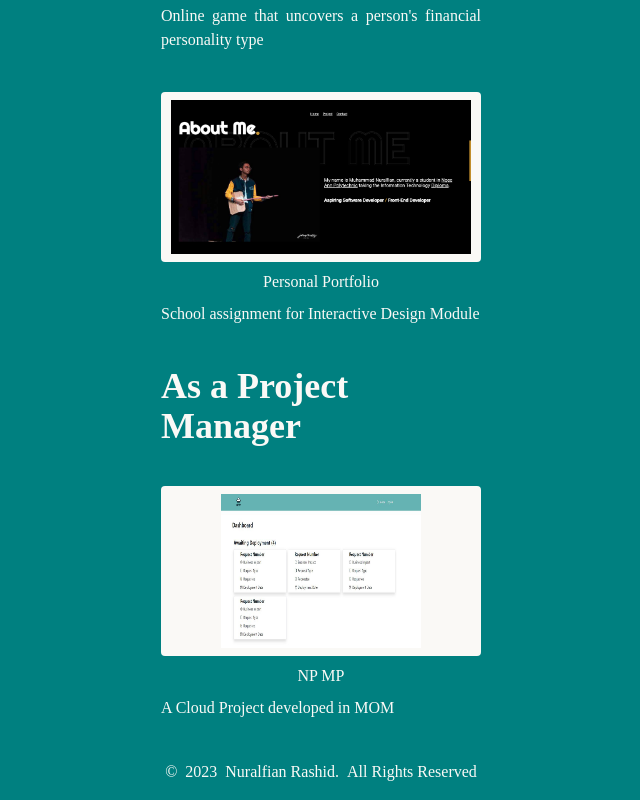
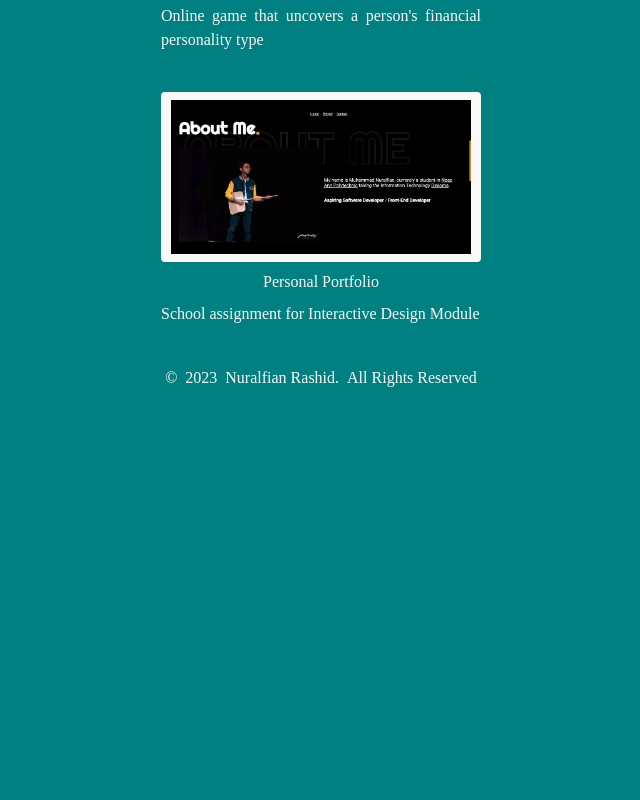
Before and after one commit to alfianlion/Alfian-Portfolio, an Angular app: page /works in a window 1280 px wide. Shown: the part 740-1540 px from the top of the page, without its empty margins (319-959 px from the left). After the commit the page ends 1146 px from the top, so only its background shows below. Built offline with nearby package versions, Linux system fonts and the light colour scheme; a web font is replaced by a local one.

Commit message:
added pictures and remove NPMP works

```diff
--- a/src/page/works/interviewsconnect/interviewsconnect.component.html
+++ b/src/page/works/interviewsconnect/interviewsconnect.component.html
@@ -3,7 +3,7 @@
   <div class="w-md mx-auto">
   <img
     class="rounded-lg"
-    src=""
+    src="./assets/images/interviewsconnect_group_photo.png"
     alt="Interviewsconnect team group picture"
     width="750"
     height="750"
--- a/src/page/works/jigsawme/jigsawme.component.html
+++ b/src/page/works/jigsawme/jigsawme.component.html
@@ -18,7 +18,7 @@
     <span class="bg-slate-700 rounded p-1">Stack</span>
     <span class="p-1">Angular6, Adobe XD, SCSS, Postman</span>
 </div>
-<div class="w-md mx-auto">
+<!--<div class="w-md mx-auto">
 
   <img
     class="rounded-lg"
@@ -28,4 +28,4 @@
     height="750"
   />
   </div>
-</div>
+</div>-->
--- a/src/page/works/works.component.html
+++ b/src/page/works/works.component.html
@@ -51,7 +51,7 @@
       <p>School assignment for Interactive Design Module</p>
     </div>
   </div>
-  <h3 class="text-4xl font-bold w-full">As a Project Manager</h3>
+ <!-- <h3 class="text-4xl font-bold w-full">As a Project Manager</h3>
   <div class="grid grid-cols-1 2xl:grid-cols-2 w-full gap-10">
     <div
       class="flex flex-col text-justify gap-2"
@@ -69,4 +69,5 @@
       <p>A Cloud Project developed in MOM</p>
     </div>
   </div>
+ -->
 </article>
```
Also changed, not shown: src/assets/images/interviewsconnect_group_photo.png (added), 1 other file (tests, documents, lock files or other folders).
